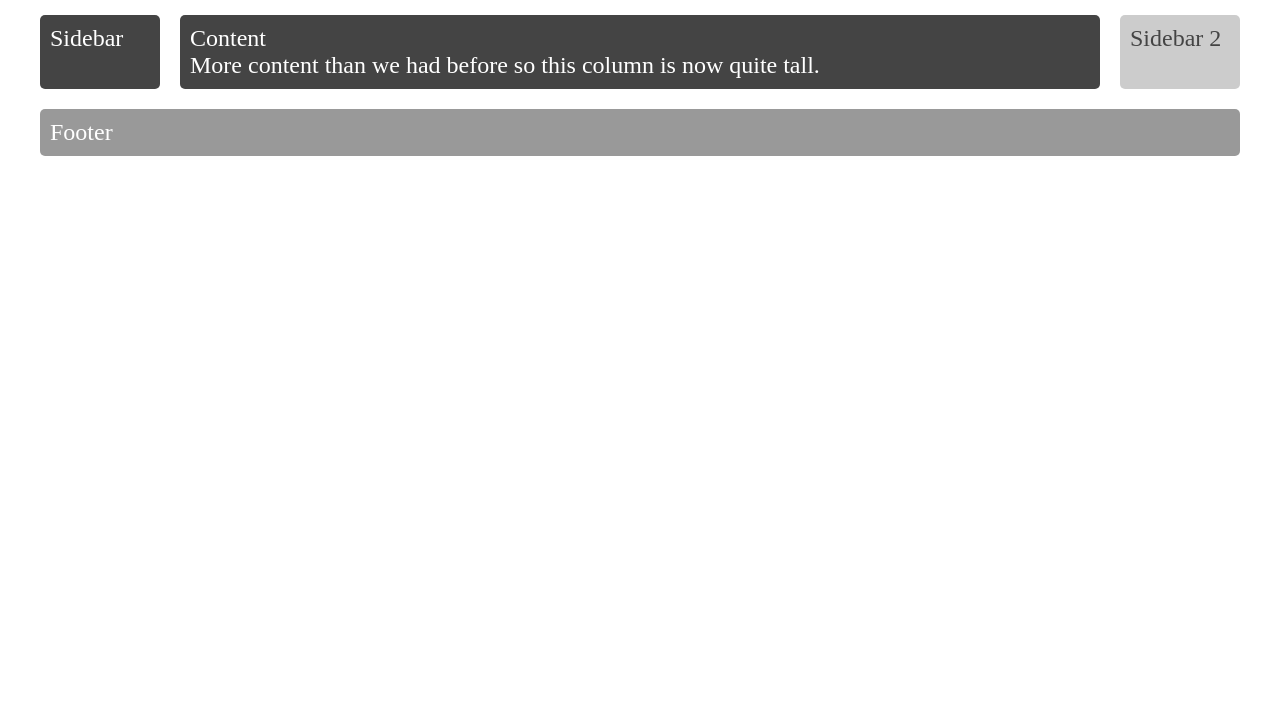
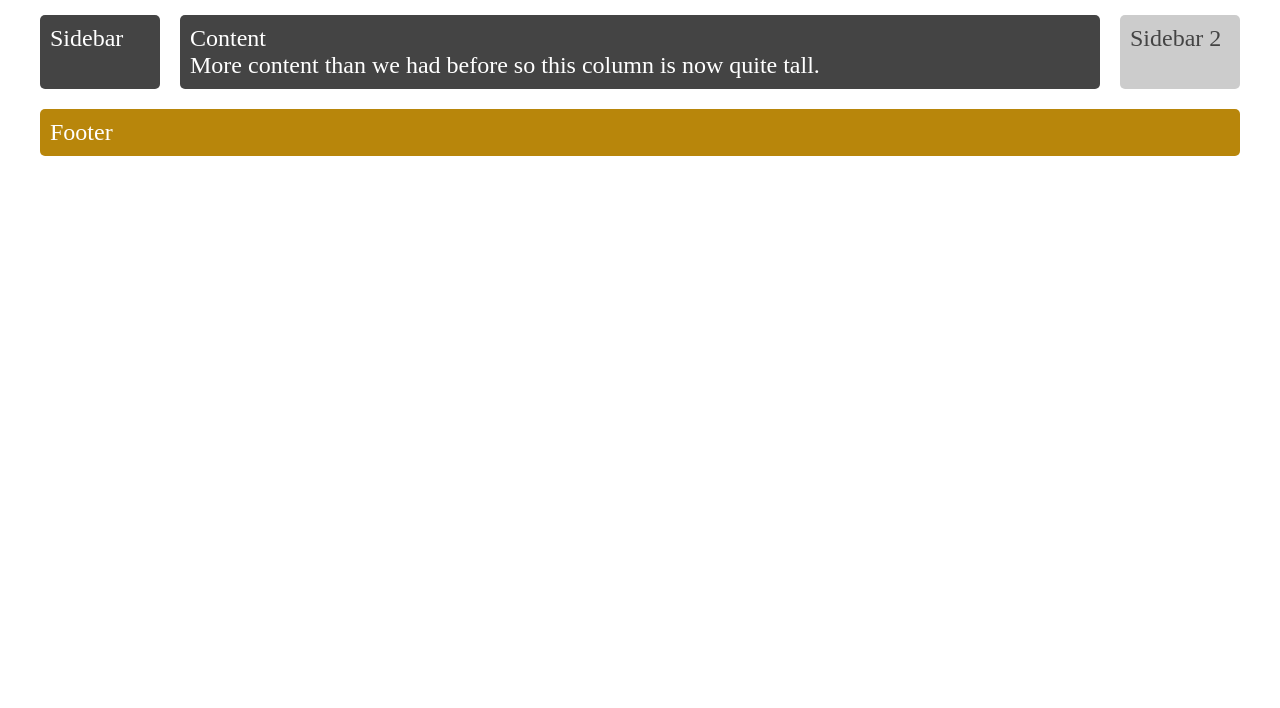
Before and after one commit to Jfbranchaud/Exercice-2, a plain HTML site: page index.htm in a window 1280 px wide. Shown: the part 92-800 px from the top of the page. Drawn offline with Linux system fonts and the light colour scheme.

Commit message:
couleur du footer

```diff
--- a/CSS/style.css
+++ b/CSS/style.css
@@ -79,7 +79,7 @@ body {
 
 
   .footer {
-    background-color: #999;
+    background-color: darkgoldenrod;
   }
 
   .sidebar2 {
```
